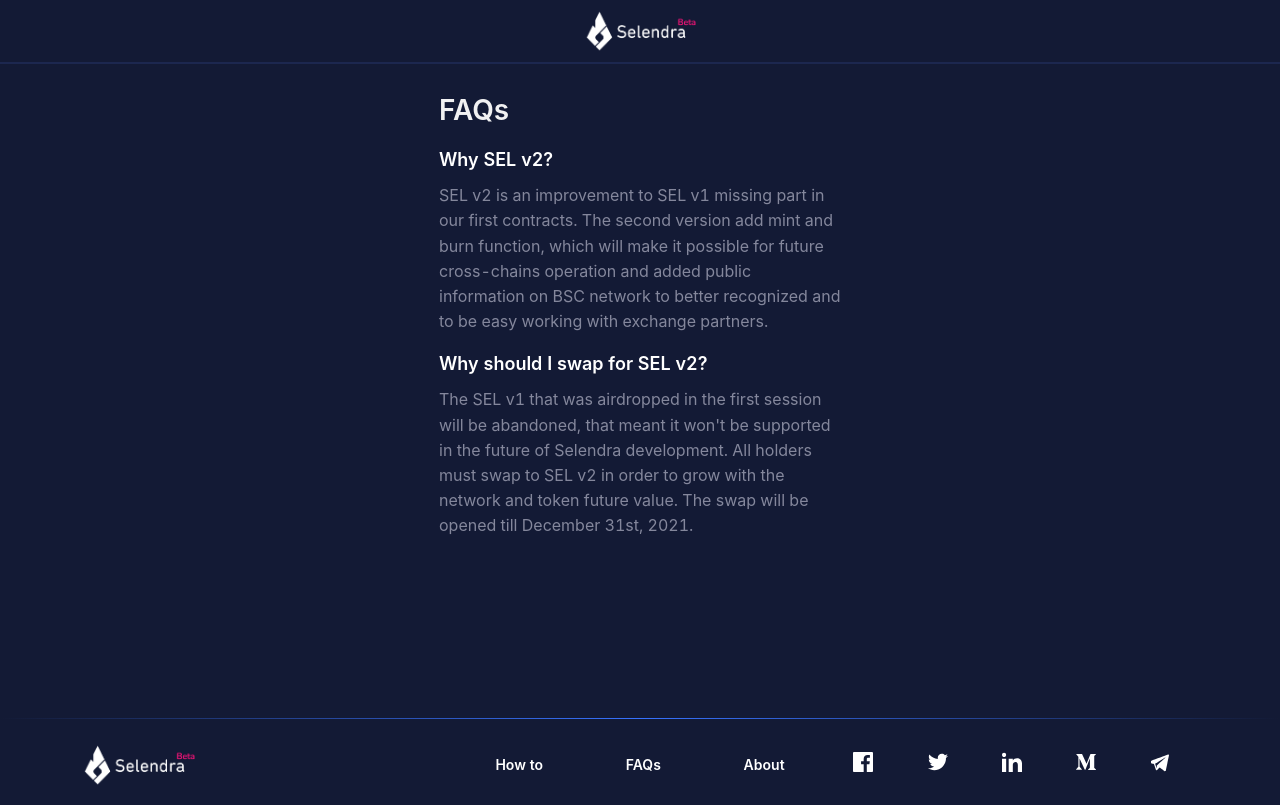
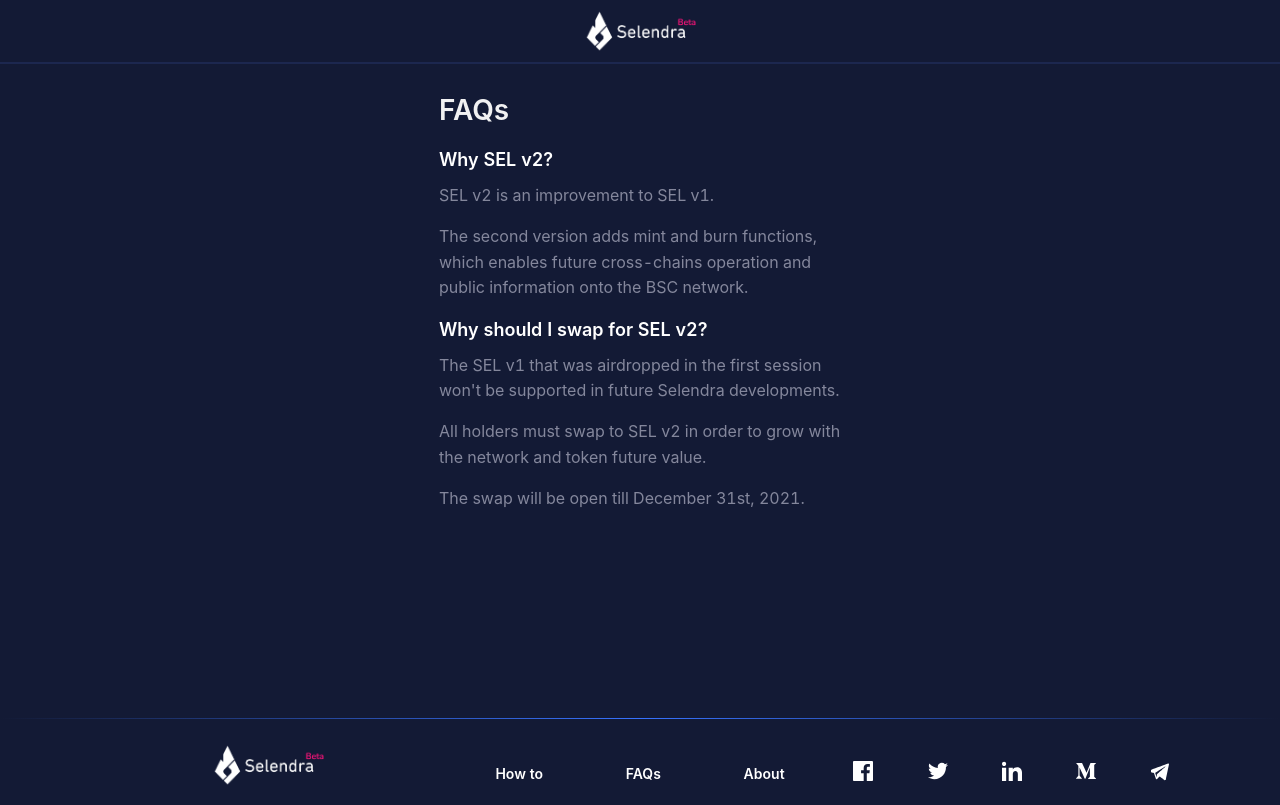
Before and after one commit to selendra/BEP20-migration, a React (Create React App) app in the folder frontend/: page /faqs in a window 1280 px wide. Built offline with nearby package versions, Linux system fonts and the light colour scheme.

Commit message:
update info

```diff
--- a/frontend/src/components/Footer.js
+++ b/frontend/src/components/Footer.js
@@ -14,17 +14,19 @@
       <SeparateLine />
       <Footer>
         <Row>
-          <Col span={8}>
-            <FooterLogo src={selendra} alt='selendra' />
+          <Col xs={24} sm={24} md={8} lg={8} xl={8}>
+            <Row justify='center'>
+              <FooterLogo src={selendra} alt='selendra' />
+            </Row>
           </Col>
-          <Col span={8}>
-            <Row justify='space-around' align='middle' style={{height: '100%'}}>
+          <Col xs={24} sm={24} md={8} lg={8} xl={8}>
+            <Row justify='space-around' align='middle' style={{height: '100%', padding: '20px 0'}}>
               <NavLinkStyled to='/howto'>How to</NavLinkStyled>
               <NavLinkStyled to='/faqs'>FAQs</NavLinkStyled>
               <NavLinkStyled to='/about'>About</NavLinkStyled>
             </Row>
           </Col>
-          <Col span={8}>
+          <Col xs={24} sm={24} md={8} lg={8} xl={8}>
             <Row justify='space-around' align='middle' style={{height: '100%'}}>
               <a href='https://www.facebook.com/selendraio'>
                 <Facebook />
--- a/frontend/src/pages/about.js
+++ b/frontend/src/pages/about.js
@@ -4,9 +4,10 @@
   return (
     <Container>
       <Title>About</Title>
-      <Text>Selendra is a multi-blockchain nominated proof-of-stake cryptographic system built to facilitate micro-economic transactions. It is designed to be interoperable with other open Blockchains and developable by developers and students with very minimal learning curve, and ease of use for end-users to interact and benefits from blockchain technology.</Text>
-      <Text>Selendra represents a global network of organizations and individuals whose growth and stability are made possible through the deployment of  value-added applications.</Text>
-      <Text>Our mission is to empower young developers throughout the world to quickly and easily learn to create blockchain user-friendly applications for commerce, trade, education, entertainment, storing of data, decentralized computing, assets tokenization and much more.</Text>
+      <Text>Selendra is a multi-blockchain nominated proof-of-stake cryptographic system built to facilitate micro-economic transactions.</Text>
+      <Text>It is designed to be interoperable with other open Blockchains and developable by developers and students with very minimal learning curve, and ease of use for end-users to interact and benefit from blockchain technology.</Text>
+      <Text>Selendra represents a global network of organizations and individuals whose growth and stability are made possible through the deployment of value-added applications.</Text>
+      <Text>Our mission is to empower young developers throughout the world to quickly and easily learn to create blockchain user-friendly applications for commerce, trade, education, entertainment, data storage, decentralized computing, asset tokenization, and much more.</Text>
     </Container>
   )
 }
--- a/frontend/src/pages/faq.js
+++ b/frontend/src/pages/faq.js
@@ -5,9 +5,12 @@
     <Container>
       <Title>FAQs</Title>
       <SubTitle>Why SEL v2?</SubTitle>
-      <Text>SEL v2 is an improvement to SEL v1 missing part in our first contracts. The second version add mint and burn function, which will make it possible for future cross-chains operation and added public information on BSC network to better recognized and to be easy working with exchange partners. </Text>
+      <Text>SEL v2 is an improvement to SEL v1.</Text>
+      <Text>The second version adds mint and burn functions, which enables future cross-chains operation and public information onto the BSC network.</Text>
       <SubTitle>Why should I swap for SEL v2?</SubTitle>
-      <Text>The SEL v1 that was airdropped in the first session will be abandoned, that meant it won't be supported in the future of Selendra development. All holders must swap to SEL v2 in order to grow with the network and token future value. The swap will be opened till December 31st, 2021.</Text>
+      <Text>The SEL v1 that was airdropped in the first session won't be supported in future Selendra developments.</Text>
+      <Text>All holders must swap to SEL v2 in order to grow with the network and token future value. </Text>
+      <Text>The swap will be open till December 31st, 2021.</Text>
     </Container>
   )
 }
--- a/frontend/src/pages/home.js
+++ b/frontend/src/pages/home.js
@@ -159,9 +159,9 @@
         </CardStyled>
         <br/>
         <Subtitle>SEL Token v2 Feature:</Subtitle>
-        <p>Token contract verification and other related information to SEL token v2, all available on BSCscan like Whitepaper, Social Channels and other official info.</p>
-        <p>🚀 For future cross-chains transaction; this version is designed to work with others chains like Polygon, Ethereum and other networks.</p>
-        <p>🚀 Use the Token to purchase invitations and share the referral link to join Selendra airdrop opportunity.</p>
+        <p>Token contract verification and other related information including whitepaper, social channels and other official info are available on BSCscan.</p>
+        <p>🚀 Cross-chain transaction friendly: This version is designed to work with other chains, such as Polygon, Ethereum, and other EVM compatibility.</p>
+        <p>🚀 Use the token to purchase invitations and share the referral link to participate in Selendra airdrops.</p>
       </Container>
     </Home>
   );
--- a/frontend/src/pages/howto.js
+++ b/frontend/src/pages/howto.js
@@ -5,10 +5,10 @@
   return (
     <Container>
       <Title>How to swap?</Title>
-      <Text>First, you must have a small amount of BNB for the operation to take place.<br/>Make sure you are connect to Binance Smart Chain network.</Text>
+      <Text>First, you must have a small amount of BNB for the operation to take place.<br/>Make sure you are connected to Binance Smart Chain network.</Text>
       <Text>Here is how to connect to Binance Smart Chain network:</Text>
       <div style={{paddingLeft: '16px'}}>
-        <Text>Click on Add Network at the top-right corner and manually fill the below informations.</Text>
+        <Text>Click on Add Network at the top-right corner and manually fill in with the informations as listed below.</Text>
         <Text>
           - Network Name: Binance Smart Chain <br/>
           - New RPC URL: https://bsc-dataseed.binance.org <br/>
@@ -19,7 +19,7 @@
       </div>
       <img src={bnbamount} alt='bnb' width='320' style={{borderRadius: '4px', marginBottom: '1em'}} />
       <Text>Second, swap the token via <a href='https://swap.selendra.org'>swap.selendra.org</a> or directly via <a href='https://play.google.com/store/apps/details?id=com.selendra.secure_wallet&hl=en&gl=US'>Bitriel mobile app.</a></Text>
-      <Text>There will be a video tutorial for this swap out soon. Stay tune via <a href='https://t.me/selendraorg'>t.me/selendraorg</a></Text>
+      <Text>We will release a video tutorial for this swap soon. Stay tuned via <a href='https://t.me/selendraorg'>t.me/selendraorg</a></Text>
     </Container>
   )
 }
```
